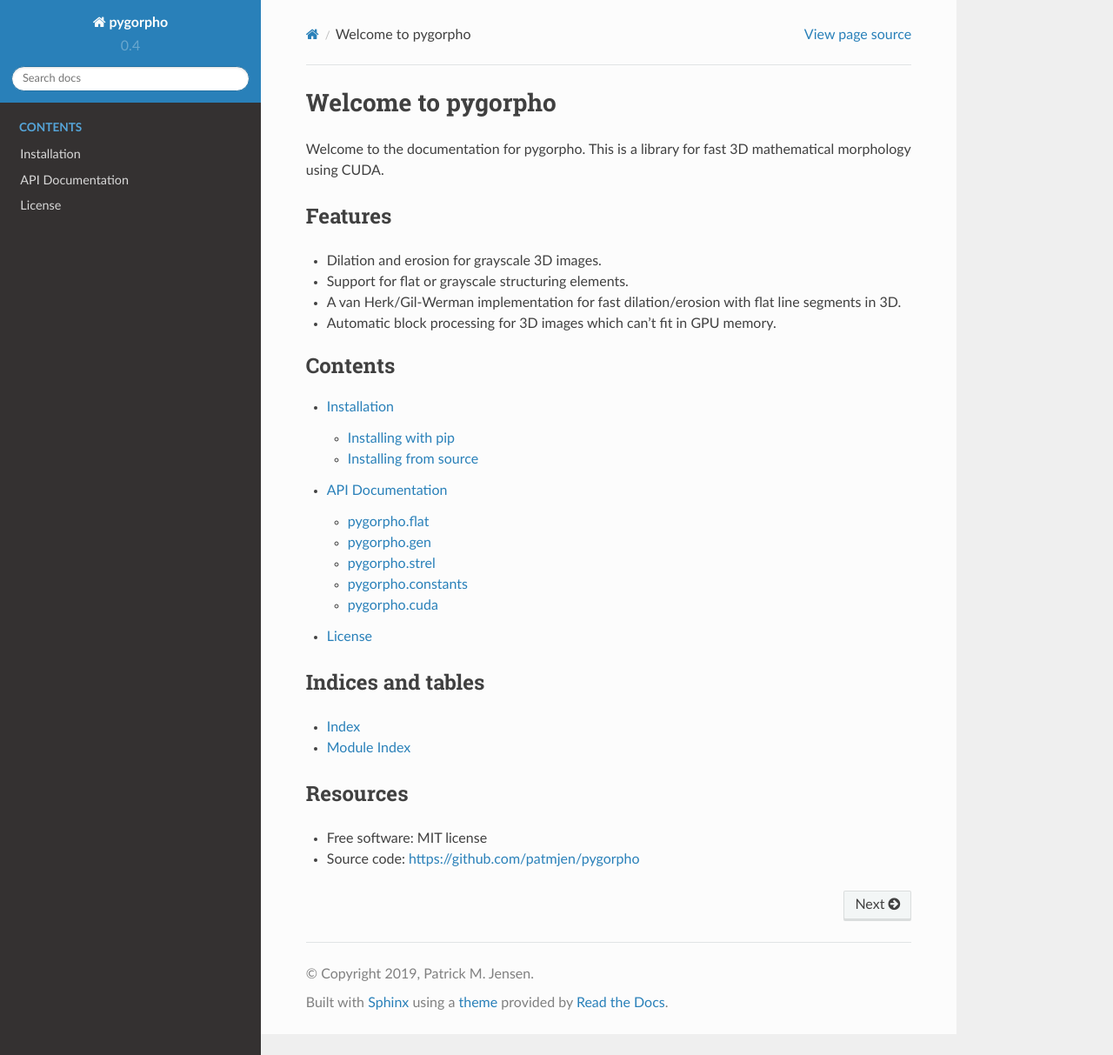
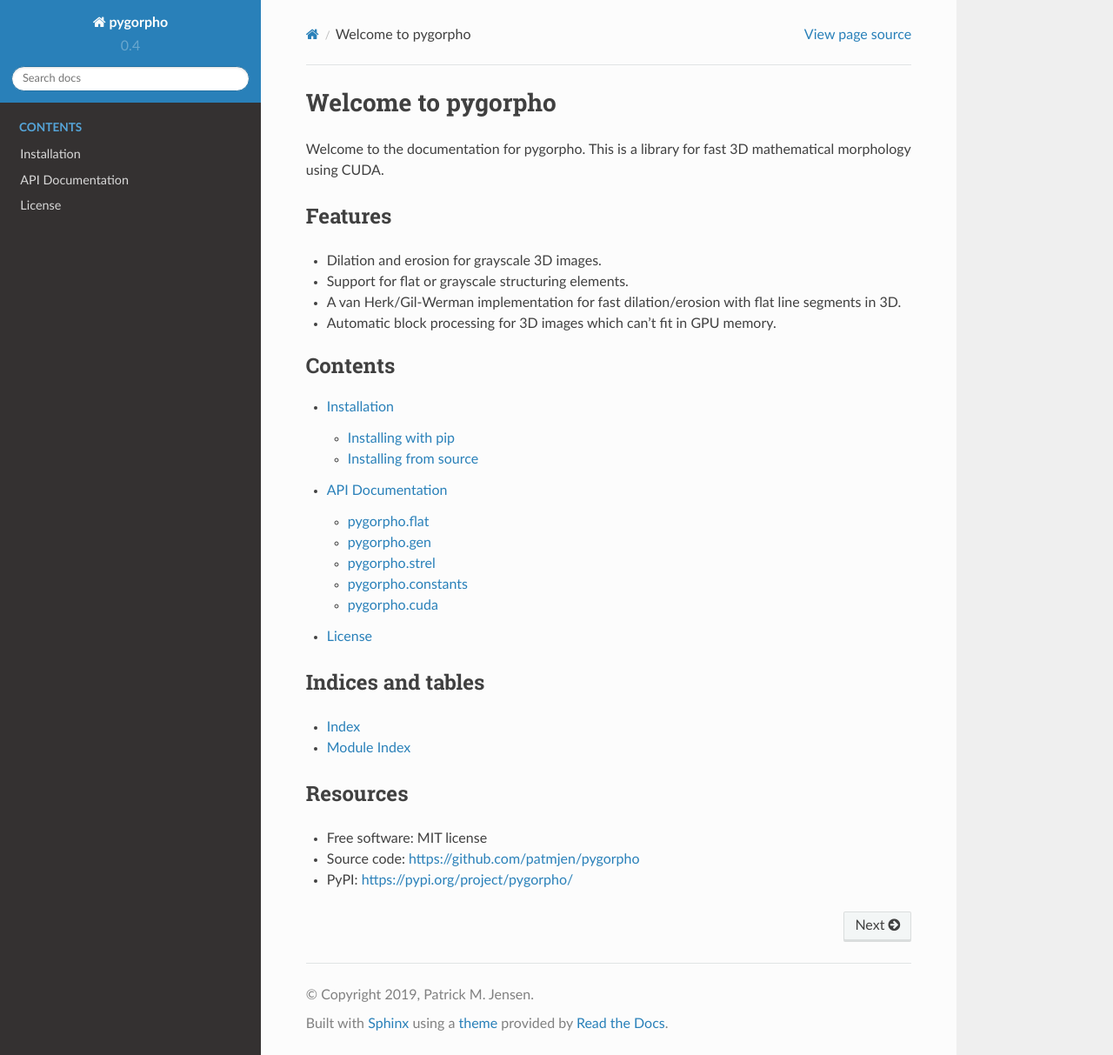
Before and after one commit to patmjen/pygorpho, a Sphinx documentation site: the page built from docs/index.rst, in a window 1280 px wide and 1213 px high. Shown: the whole window at 87% size. Built offline with Sphinx 7.4.7 and the Read the Docs theme 2.0.0, drawn with Linux system fonts in a browser that asks for light colours.

Commit message:
Add PyPI link to documentation

```diff
--- a/docs/index.rst
+++ b/docs/index.rst
@@ -35,3 +35,4 @@ Resources
 =========
 * Free software: MIT license
 * Source code: https://github.com/patmjen/pygorpho
+* PyPI: https://pypi.org/project/pygorpho/
```
